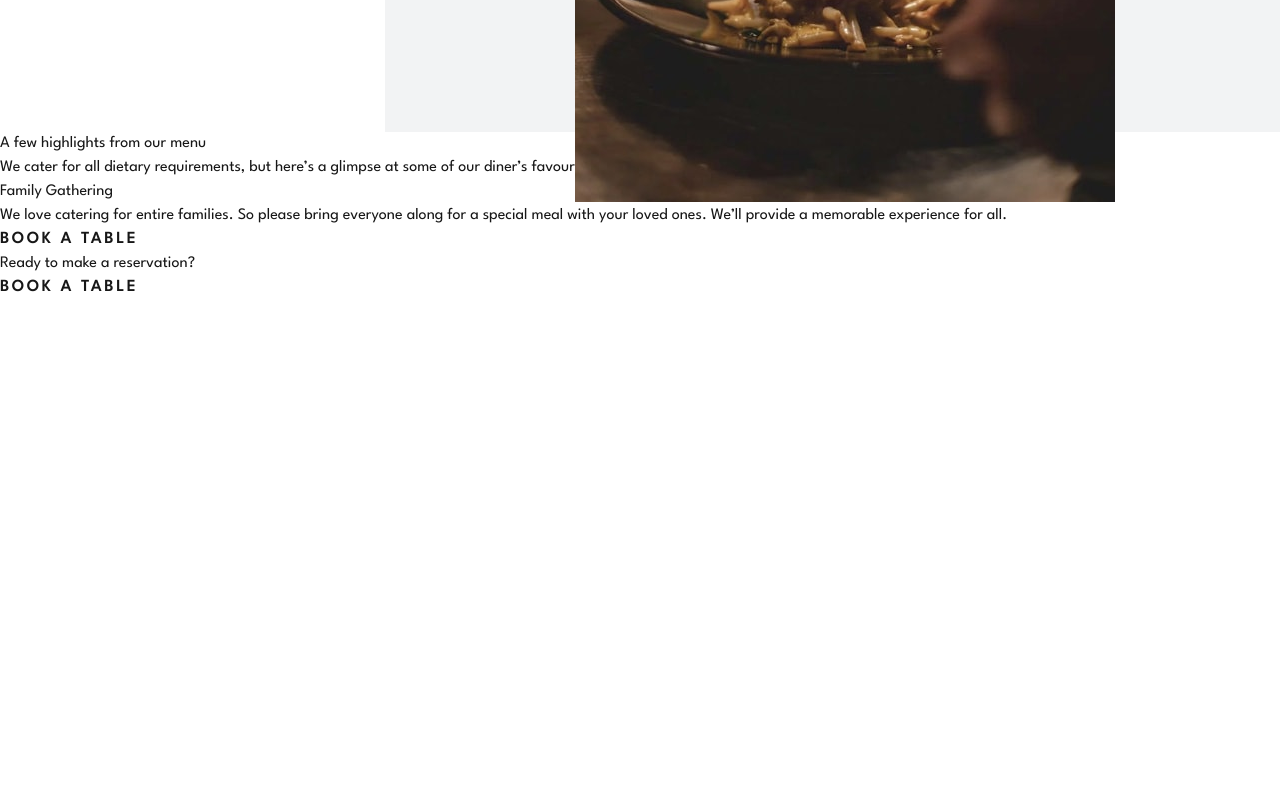
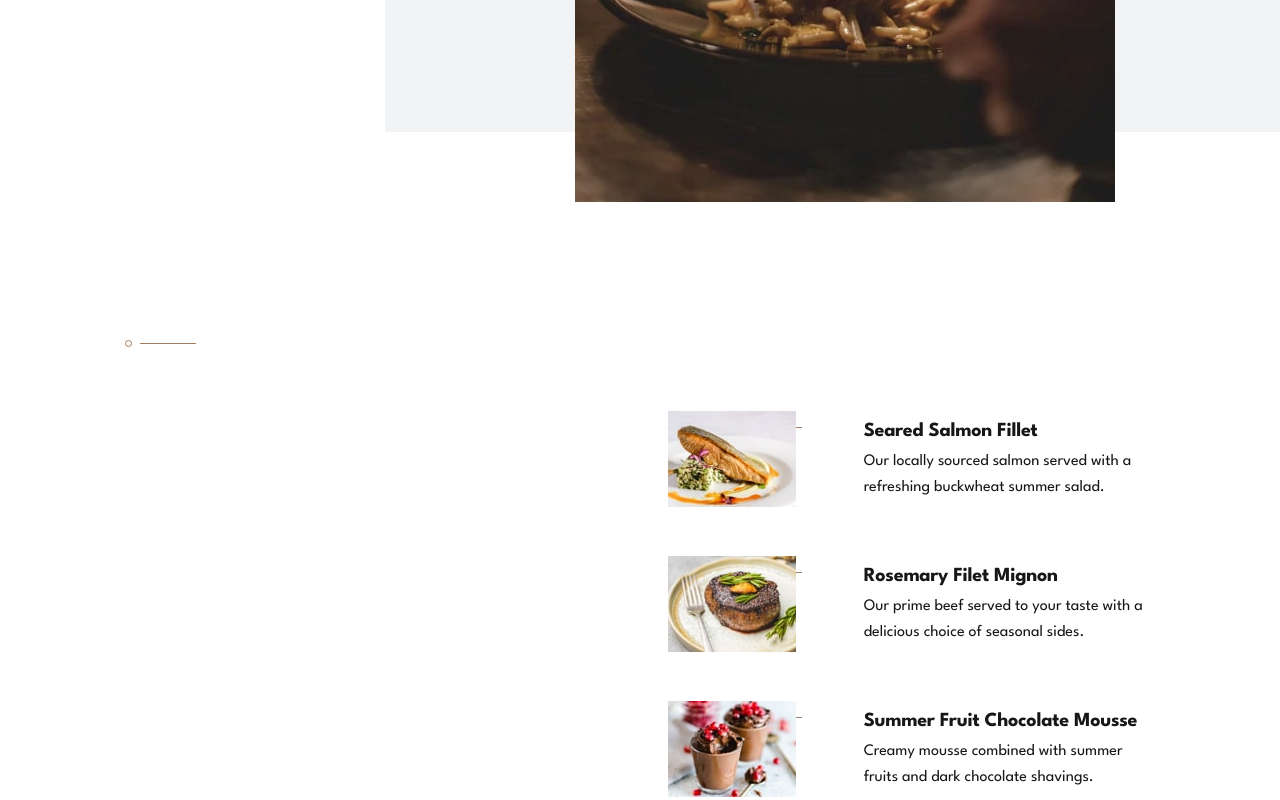
Before and after one commit to shaversj/dine-restaurant-website, a Next.js app: page / in a window 1280 px wide. Shown: the part 2200-3000 px from the top of the page. Before the commit the page ends 2500 px from the top, so only its background shows below. Built offline with nearby package versions, Linux system fonts and the light colour scheme.

Commit message:
Add styling to menu section

```diff
--- a/src/app/globals.css
+++ b/src/app/globals.css
@@ -25,6 +25,22 @@
   }
 }
 
+.text-heading-lg {
+  @apply text-[48px] leading-[48px] font-bold tracking-[-0.5px];
+}
+
+.text-heading-md {
+  @apply text-[20px] leading-[24px] font-bold tracking-[-0.25px];
+}
+
+.text-body-primary {
+  @apply text-[20px] leading-[30px];
+}
+
+.text-body-secondary {
+  @apply text-[16px] leading-[26px];
+}
+
 body {
   background: var(--background);
   color: var(--foreground);
--- a/src/app/page.tsx
+++ b/src/app/page.tsx
@@ -35,14 +35,65 @@ export default function Home() {
         </div>
         <img src={"/images/homepage/locally-sourced-desktop.jpg"} className={"relative top-[70px]"} alt={"Enjoyable"} />
       </section>
-      <section>
-        <div>
-          <h2>A few highlights from our menu</h2>
-          <p>We cater for all dietary requirements, but here’s a glimpse at some of our diner’s favourites. Our menu is revamped every season.</p>
+
+      <section className={"px-[125px] pt-[200px] pb-[120px]"}>
+        <svg className={"inline-flex"} width="71" height="7" viewBox="0 0 71 7" fill="none" xmlns="http://www.w3.org/2000/svg">
+          <rect x="15" y="3" width="56" height="1" fill="#9E7F66" />
+          <circle cx="3.5" cy="3.5" r="3" stroke="#9E7F66" />
+        </svg>
+
+        <div className={"flex items-start gap-x-[165px] pt-[55px]"}>
+          <div className={"w-[445px]"}>
+            <h2 className={"text-heading-lg text-white"}>A few highlights from our menu</h2>
+            <p className={"text-body-primary pt-[27px] text-white"}>We cater for all dietary requirements, but here’s a glimpse at some of our diner’s favourites. Our menu is revamped every season.</p>
+          </div>
+
+          {/*Menu Stuff*/}
+          <div>
+            <div className={"flex gap-x-[62px]"}>
+              <div className={"flex"}>
+                <img src={"/images/homepage/salmon-desktop-tablet.jpg"} className={""} alt="Salmon" />
+                <div className={"mt-4 h-[1px] w-8 bg-[#9E7F66]"} />
+              </div>
+
+              <div className={"mt-2 w-[350px]"}>
+                <h3 className={"text-heading-md"}>Seared Salmon Fillet</h3>
+                <p className={"text-body-secondary pt-1.5"}>Our locally sourced salmon served with a refreshing buckwheat summer salad.</p>
+              </div>
+            </div>
+
+            <div className={"my-[24px] h-[1px] bg-white opacity-15"}></div>
+
+            <div className={"flex gap-x-[62px]"}>
+              <div className={"flex"}>
+                <img src={"/images/homepage/beef-desktop-tablet.jpg"} alt="Beef" />
+                <div className={"mt-4 h-[1px] w-8 bg-[#9E7F66]"} />
+              </div>
+
+              <div className={"mt-2 w-[350px]"}>
+                <h3 className={"text-heading-md"}>Rosemary Filet Mignon</h3>
+                <p className={"text-body-secondary pt-1.5"}>Our prime beef served to your taste with a delicious choice of seasonal sides.</p>
+              </div>
+            </div>
+
+            <div className={"my-[24px] h-[1px] bg-white opacity-15"}></div>
+
+            <div className={"flex gap-x-[62px]"}>
+              <div className={"flex"}>
+                <img src={"/images/homepage/chocolate-desktop-tablet.jpg"} alt="Choclate" />
+                <div className={"mt-4 h-[1px] w-8 bg-[#9E7F66]"} />
+              </div>
+
+              <div className={"mt-2 w-[350px]"}>
+                <h3 className={"text-heading-md"}>Summer Fruit Chocolate Mousse</h3>
+                <p className={"text-body-secondary pt-1.5"}>Creamy mousse combined with summer fruits and dark chocolate shavings.</p>
+              </div>
+            </div>
+          </div>
         </div>
-        <div>{/*Menu Stuff*/}</div>
       </section>
-      <section>
+
+      <section className={"bg-white"}>
         <div>
           <h1>Family Gathering</h1>
           <p> We love catering for entire families. So please bring everyone along for a special meal with your loved ones. We’ll provide a memorable experience for all.</p>
```
